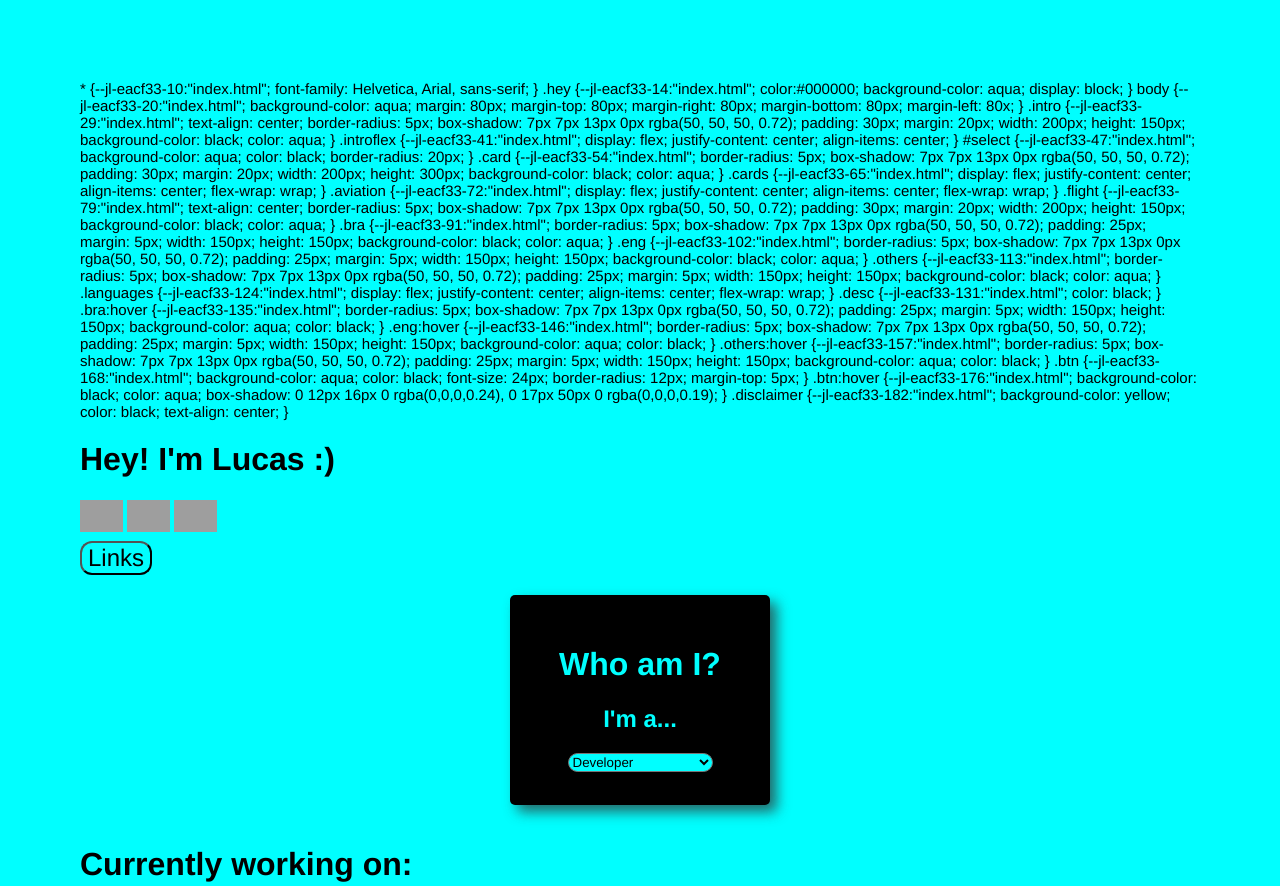
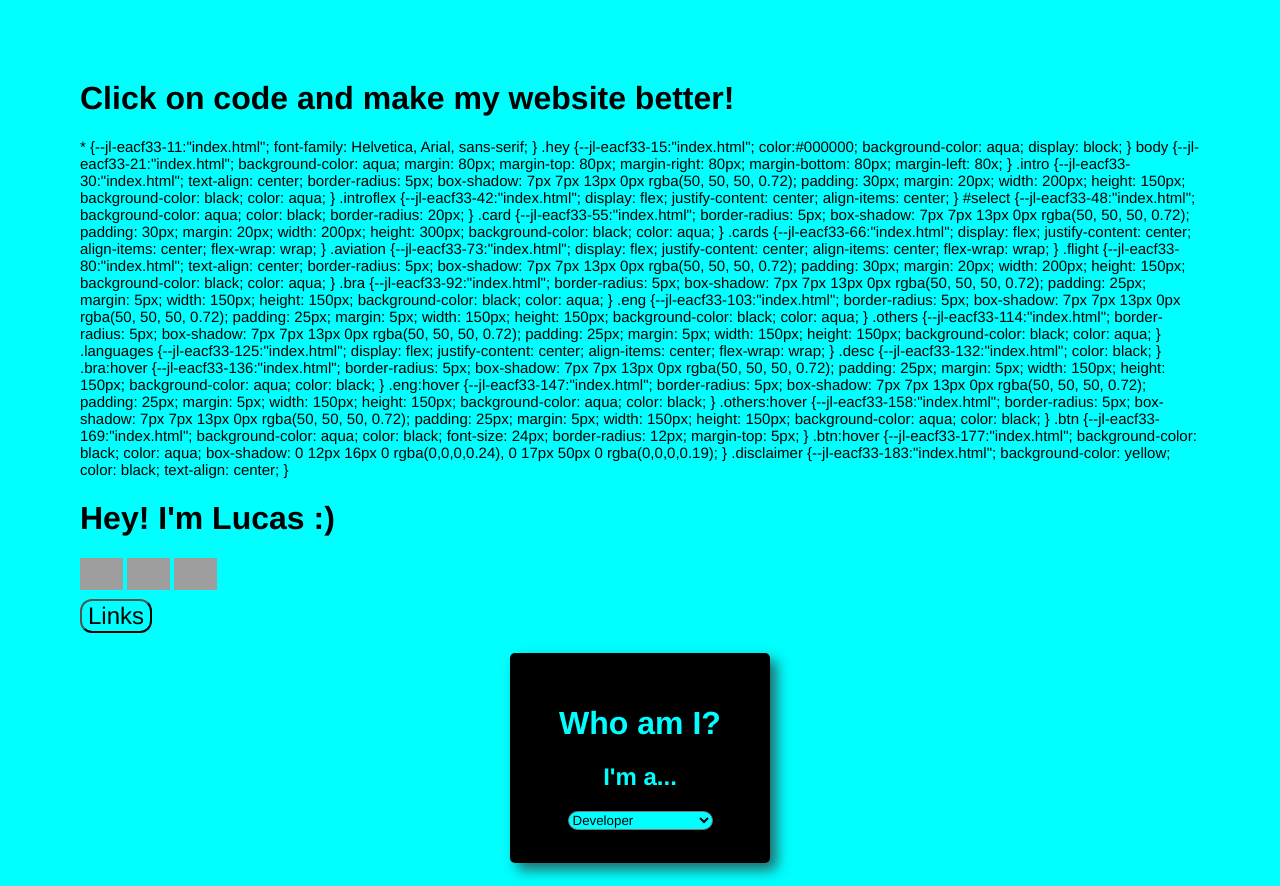
Before and after one commit to LucasHT22/random.devlucas.page, a plain HTML site: page index.html in a window 1280 px wide. Shown: the top 886 px of the page. Drawn offline with Linux system fonts and the light colour scheme; grey boxes are pictures that could not be loaded.

Commit message:
Update index.html

```diff
--- a/index.html
+++ b/index.html
@@ -6,6 +6,7 @@
         <title>Lucas :D</title>
     </head>
     <body>
+	<h1>Click on code and make my website better!</h1>
         <style contenteditable style="display: block; margin-top: 1.2em; margin-bottom: 1.2em; font-size: 15px;">
             * {
     font-family: Helvetica, Arial, sans-serif;
```
